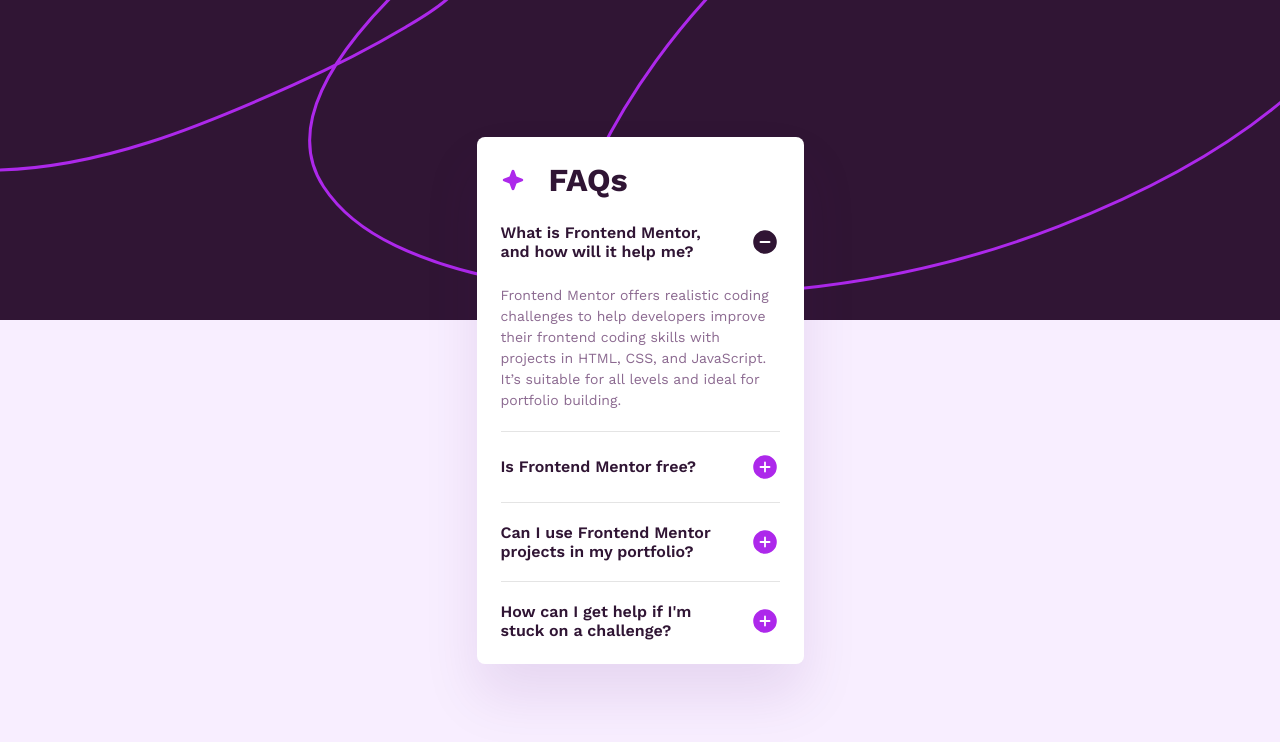
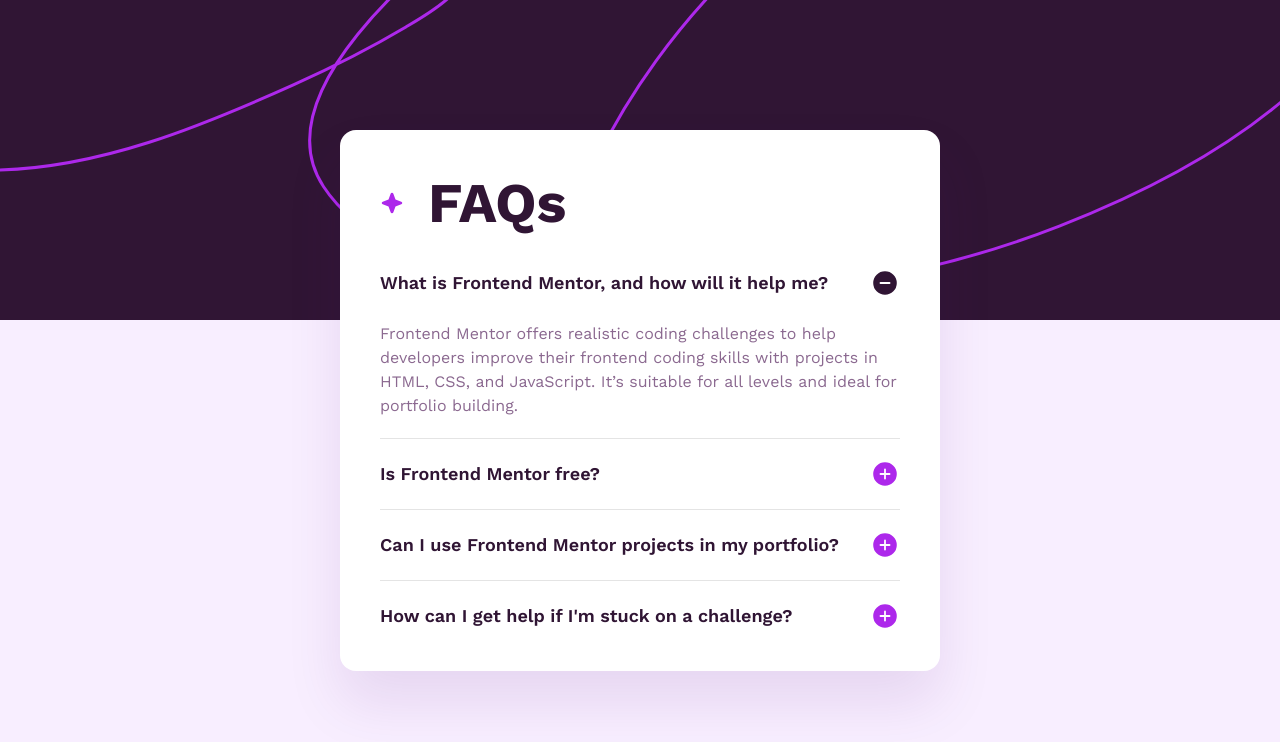
Before and after one commit to jasonluo07/fem-faq-accordion, a Next.js app: page / in a window 1280 px wide. Shown: the top 742 px of the page. Built offline with nearby package versions, Linux system fonts and the light colour scheme.

Commit message:
Adjust styles for larger screens in Card and QuestionList components

```diff
--- a/src/components/Card/Card.module.css
+++ b/src/components/Card/Card.module.css
@@ -18,3 +18,19 @@
     }
   }
 }
+
+@media (min-width: 768px) {
+  .card {
+    width: 600px;
+    padding: 40px;
+    border-radius: 16px;
+
+    .header {
+      margin-bottom: 32px;
+
+      .title {
+        font-size: 56px;
+      }
+    }
+  }
+}
--- a/src/components/Card/QuestionList.module.css
+++ b/src/components/Card/QuestionList.module.css
@@ -36,3 +36,20 @@
     padding-bottom: 20px;
   }
 }
+
+@media (min-width: 768px) {
+  .questionList {
+    .questionItem {
+      .title {
+        .text {
+          width: unset;
+          font-size: 18px;
+        }
+      }
+
+      .answer {
+        font-size: 16px;
+      }
+    }
+  }
+}
```
